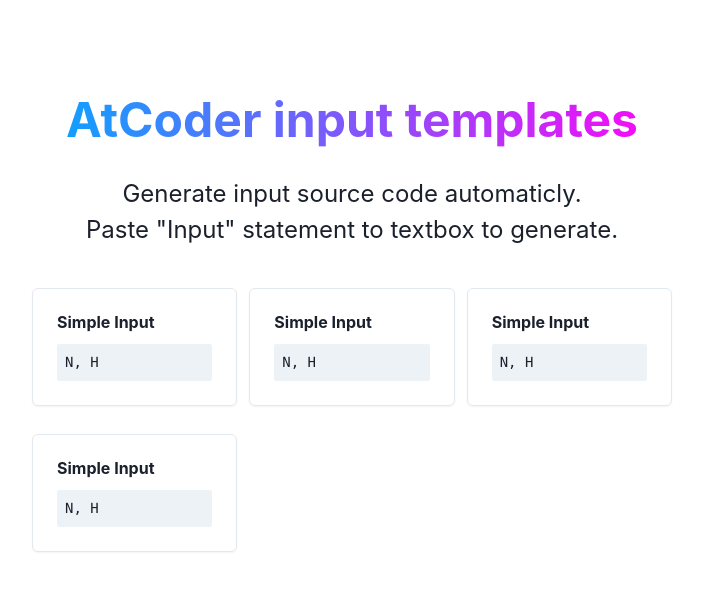
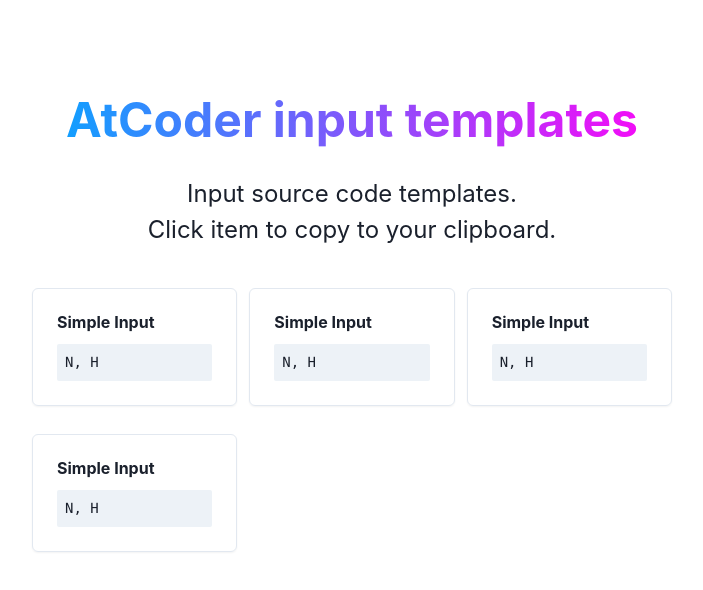
Before and after one commit to itta611/AtCoder-input-templates, a Next.js app: page / in a window 1280 px wide. Shown: the top 590 px of the page, without its empty margins (288-991 px from the left). Built offline with nearby package versions, Linux system fonts and the light colour scheme.

Commit message:
fix texts

```diff
--- a/pages/index.js
+++ b/pages/index.js
@@ -20,9 +20,9 @@
         AtCoder input templates
       </Heading>
       <Text fontSize={'2xl'} mt={7} textAlign={'center'}>
-        Generate input source code automaticly.
+        Input source code templates.
         <br />
-        Paste "Input" statement to textbox to generate.
+        Click item to copy to your clipboard.
       </Text>
       <TemplateMenu />
     </Container>
```
